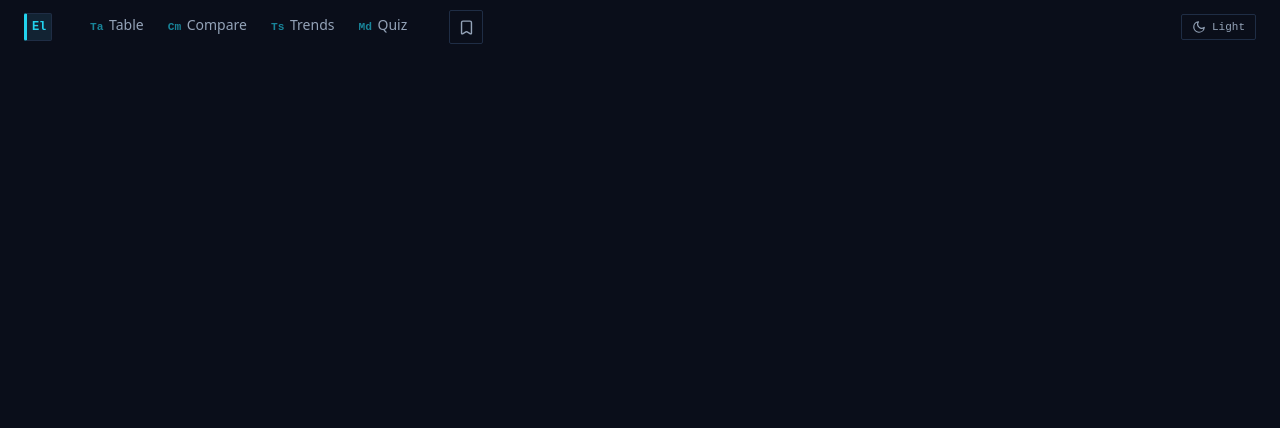
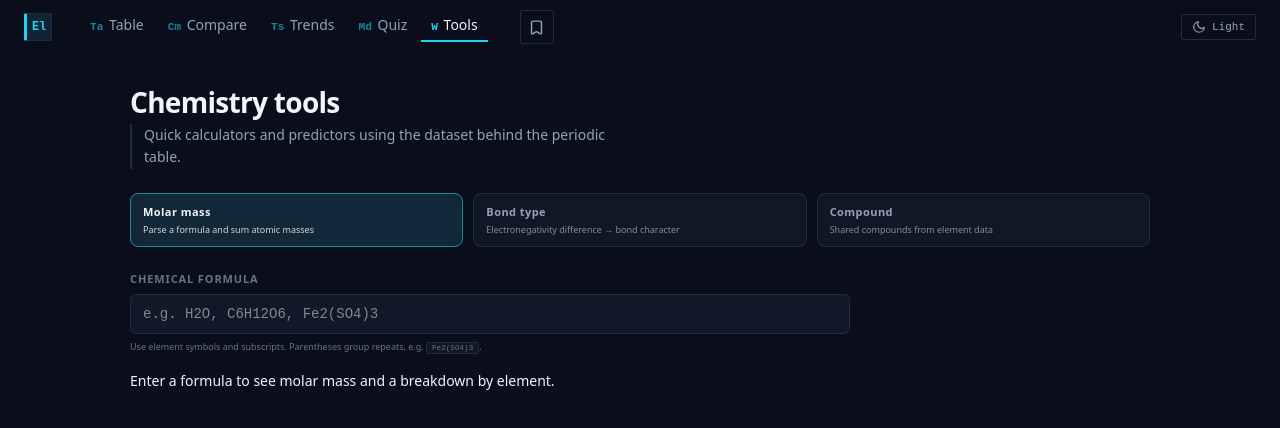
Before and after one commit to deepakkumardewani/elementum, a Vue app: page /tools#molar-mass in a window 1280 px wide. Shown: the top 428 px of the page. Built offline with nearby package versions, Linux system fonts and the light colour scheme.

Commit message:
feat(tools): add tools page route and navigation

```diff
--- a/src/App.vue
+++ b/src/App.vue
@@ -33,6 +33,7 @@ const NAV_ITEMS = [
   { to: "/compare", abbr: "Cm", label: "Compare" },
   { to: "/trends", abbr: "Ts", label: "Trends" },
   { to: "/quiz", abbr: "Md", label: "Quiz" },
+  { to: "/tools", abbr: "W", label: "Tools" },
 ] as const
 </script>
 
--- a/src/router/index.ts
+++ b/src/router/index.ts
@@ -24,6 +24,11 @@ const router = createRouter({
       name: "quiz",
       component: () => import("@/views/QuizView.vue"),
     },
+    {
+      path: "/tools",
+      name: "tools",
+      component: () => import("@/views/ToolsView.vue"),
+    },
   ],
 })
 
--- /dev/null
+++ b/src/views/ToolsView.vue
@@ -0,0 +1,219 @@
+<script setup lang="ts">
+import { onMounted, ref, watch } from "vue"
+import { useRoute, useRouter } from "vue-router"
+import { useElementStore } from "@/stores/elementStore"
+import MolarMassCalculator from "@/components/tools/MolarMassCalculator.vue"
+import BondTypePredictor from "@/components/tools/BondTypePredictor.vue"
+import CompoundPredictor from "@/components/tools/CompoundPredictor.vue"
+
+type TabId = "molar-mass" | "bond-type" | "compound"
+
+const TABS: { id: TabId; label: string; description: string }[] = [
+  {
+    id: "molar-mass",
+    label: "Molar mass",
+    description: "Parse a formula and sum atomic masses",
+  },
+  {
+    id: "bond-type",
+    label: "Bond type",
+    description: "Electronegativity difference → bond character",
+  },
+  {
+    id: "compound",
+    label: "Compound",
+    description: "Shared compounds from element data",
+  },
+]
+
+const route = useRoute()
+const router = useRouter()
+const elementStore = useElementStore()
+
+const activeTab = ref<TabId>("molar-mass")
+
+function parseHash(hash: string): TabId | null {
+  const id = hash.startsWith("#") ? hash.slice(1) : hash
+  if (id === "molar-mass" || id === "bond-type" || id === "compound") {
+    return id
+  }
+  return null
+}
+
+onMounted(() => {
+  void elementStore.loadElements()
+  const p = parseHash(route.hash)
+  if (p) {
+    activeTab.value = p
+  } else if (!route.hash) {
+    router.replace({ path: "/tools", hash: "#molar-mass" })
+  }
+})
+
+watch(
+  () => route.hash,
+  (h) => {
+    const p = parseHash(h ?? "")
+    if (p) {
+      activeTab.value = p
+    }
+  },
+)
+
+watch(activeTab, (t) => {
+  const current = parseHash(route.hash ?? "")
+  if (current !== t) {
+    void router.replace({ path: "/tools", hash: `#${t}` })
+  }
+})
+
+function selectTab(id: TabId) {
+  activeTab.value = id
+}
+</script>
+
+<template>
+  <main class="tools-view">
+    <header class="view-header">
+      <h1 class="view-title">Chemistry tools</h1>
+      <p class="view-subtitle">
+        Quick calculators and predictors using the dataset behind the periodic table.
+      </p>
+    </header>
+
+    <div class="tabs" role="tablist" aria-label="Tool selection">
+      <button
+        v-for="tab in TABS"
+        :key="tab.id"
+        type="button"
+        role="tab"
+        class="tab"
+        :class="{ 'is-active': activeTab === tab.id }"
+        :aria-selected="activeTab === tab.id"
+        @click="selectTab(tab.id)"
+      >
+        <span class="tab-label">{{ tab.label }}</span>
+        <span class="tab-desc">{{ tab.description }}</span>
+      </button>
+    </div>
+
+    <section
+      v-if="activeTab === 'molar-mass'"
+      role="tabpanel"
+      aria-label="Molar mass calculator"
+      class="panel"
+    >
+      <MolarMassCalculator />
+    </section>
+
+    <section
+      v-else-if="activeTab === 'bond-type'"
+      role="tabpanel"
+      aria-label="Bond type predictor"
+      class="panel"
+    >
+      <BondTypePredictor />
+    </section>
+
+    <section
+      v-else-if="activeTab === 'compound'"
+      role="tabpanel"
+      aria-label="Compound predictor"
+      class="panel"
+    >
+      <CompoundPredictor />
+    </section>
+  </main>
+</template>
+
+<style scoped>
+.tools-view {
+  flex: 1;
+  display: flex;
+  flex-direction: column;
+  gap: 1.5rem;
+  padding: 2rem 2.5rem 3rem;
+  max-width: 1100px;
+  margin: 0 auto;
+  width: 100%;
+}
+
+.view-header {
+  display: flex;
+  flex-direction: column;
+  gap: 6px;
+}
+
+.view-title {
+  font-size: var(--text-2xl);
+  font-weight: 700;
+  color: var(--text-primary);
+  letter-spacing: -0.025em;
+  line-height: 1.1;
+}
+
+.view-subtitle {
+  font-size: var(--text-sm);
+  color: var(--text-secondary);
+  border-left: 2px solid var(--bg-border);
+  padding-left: 0.75rem;
+  max-width: 62ch;
+  line-height: 1.6;
+}
+
+.tabs {
+  display: grid;
+  grid-template-columns: repeat(3, 1fr);
+  gap: 10px;
+}
+
+@media (max-width: 820px) {
+  .tabs {
+    grid-template-columns: 1fr;
+  }
+}
+
+.tab {
+  display: flex;
+  flex-direction: column;
+  align-items: flex-start;
+  gap: 4px;
+  text-align: left;
+  padding: 10px 12px;
+  border-radius: 8px;
+  border: 1px solid var(--bg-border);
+  background: color-mix(in srgb, var(--bg-surface) 88%, var(--bg-base));
+  color: var(--text-secondary);
+  cursor: pointer;
+  transition:
+    border-color 160ms ease,
+    background 160ms ease,
+    color 160ms ease;
+}
+
+.tab:hover {
+  border-color: color-mix(in srgb, var(--accent-cyan) 35%, var(--bg-border));
+}
+
+.tab.is-active {
+  border-color: color-mix(in srgb, var(--accent-cyan) 55%, var(--bg-border));
+  background: color-mix(in srgb, var(--accent-cyan) 8%, var(--bg-surface));
+  color: var(--text-primary);
+}
+
+.tab-label {
+  font-size: var(--text-xs);
+  font-weight: 700;
+  letter-spacing: 0.04em;
+}
+
+.tab-desc {
+  font-size: var(--text-2xs);
+  opacity: 0.85;
+  line-height: 1.35;
+}
+
+.panel {
+  min-height: 200px;
+}
+</style>
```
Also changed, not shown: 1 other file (tests, documents, lock files or other folders).
